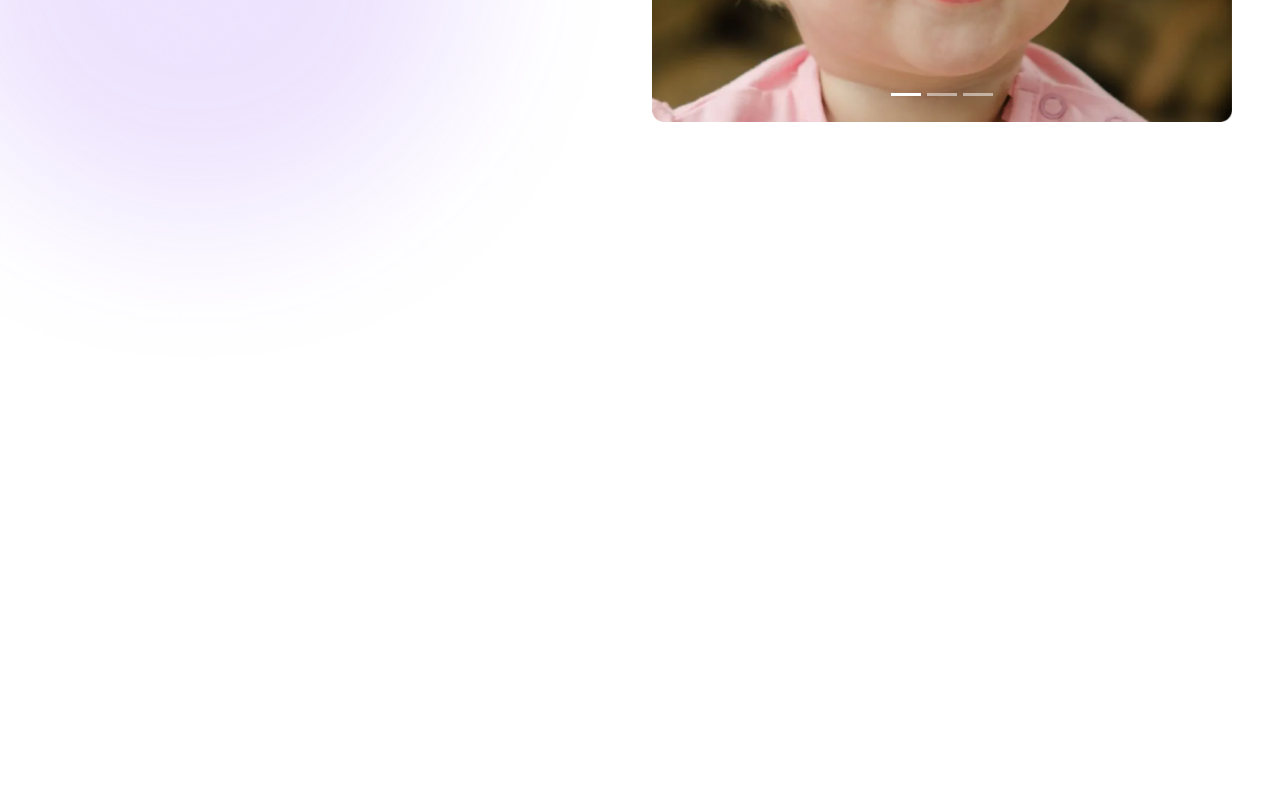
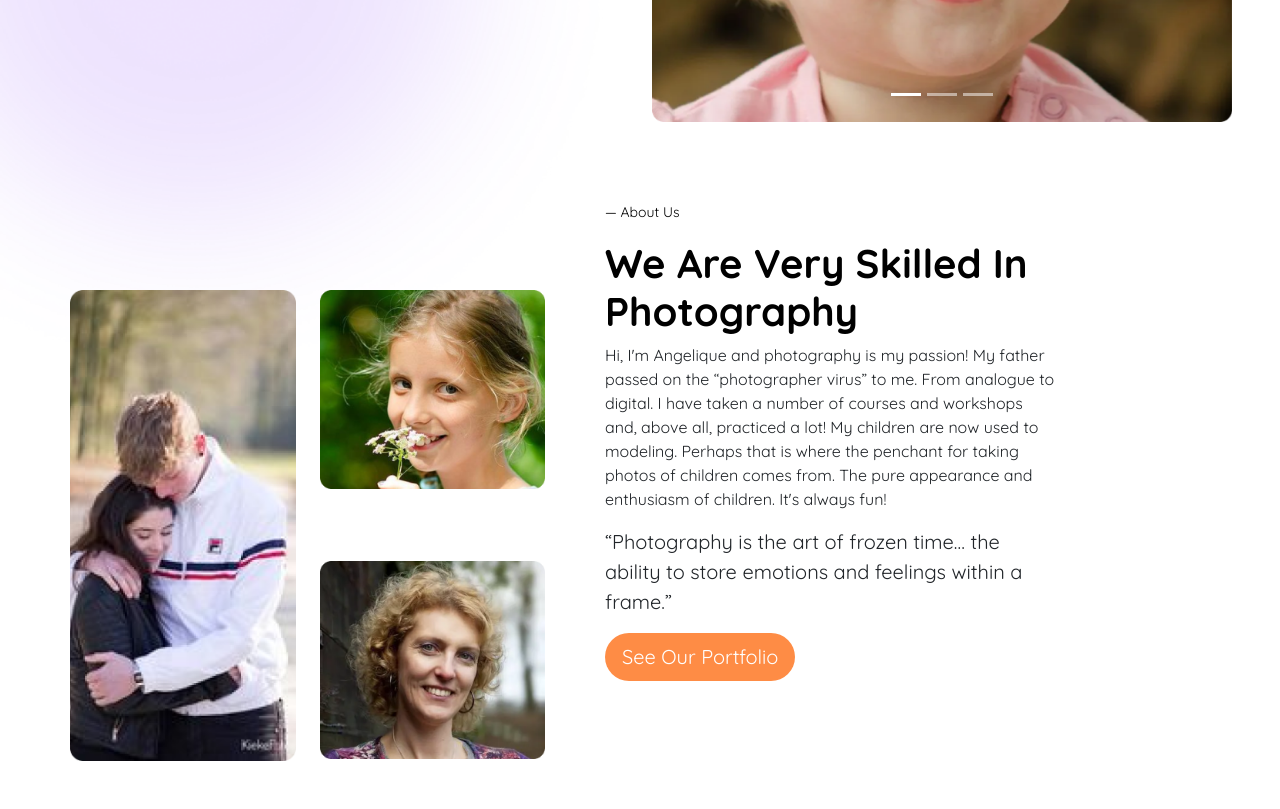
Before and after one commit to tahmid-rafi/kiekef_photografie, a plain HTML site: page index.html in a window 1280 px wide. Shown: the part 496-1305 px from the top of the page. Before the commit the page ends 889 px from the top, so only its background shows below. Drawn offline with nearby package versions, Linux system fonts and the light colour scheme.

Commit message:
designing About sections

```diff
--- a/index.html
+++ b/index.html
@@ -94,6 +94,46 @@
 <!-- Hero Section ends here -->
 
 
+<!-- about us starts here -->
+<section class="custom-bg mt-5" id="about-us">
+<div class="container">
+     <div class="row gap-5">
+     <div class="col-11 col-md-5 ms-3 ms-md-0 order-2 order-md-1">
+          <div class="row">
+          <div class=" py-5 px-0">
+          <div class="row mt-md-5 pt-md-4">
+               <div class="col-6">
+               <img src="image/skilled-img1.png" class="img-fluid" alt="Vertical Image">
+               </div>
+               <div class="col-6">
+               <div class="row gap-5">
+                    <div class="col-12">
+                    <img src="kid_photo/skilled-img2.png" class="img-fluid" alt="Top Right Image">
+                    </div>
+                    <div class="col-12 mt-4 mt-md-4">
+                    <img src="image/skilled-img3.png" class="img-fluid" alt="Bottom Right Image">
+                    </div>
+               </div>
+               </div>
+          </div>
+          </div>
+          </div>
+     </div>
+
+     <div class="col-11 col-md-5 py-5 order-1 order-md-2">
+          <p class="blockquote-footer text-black">About Us</p>
+          <h1 class="custom-heading text-black fw-bold">We Are Very <span class="custom-color">Skilled</span> In <span class="custom-color">Photography</span></h1>
+          <p>Hi, I'm Angelique and photography is my passion! My father passed on the “photographer virus” to me. From analogue to digital. I have taken a number of courses and workshops and, above all, practiced a lot! My children are now used to modeling. Perhaps that is where the penchant for taking photos of children comes from. The pure appearance and enthusiasm of children. It's always fun!</p>
+
+          <blockquote class="blockquote">“Photography is the art of frozen time… the ability to store emotions and feelings within a frame.”</blockquote>
+
+          <button type="button" class="btn btn-lg custom-btn rounded-5">See Our Portfolio</button>
+     </div>
+     </div>
+</div>
+</section>
+<!-- about us ends here -->
+
 
 
 
```
